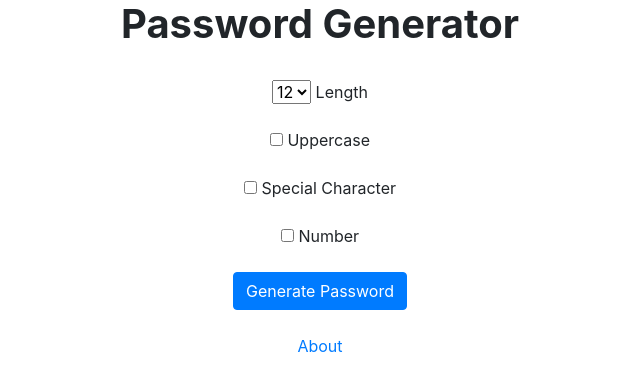
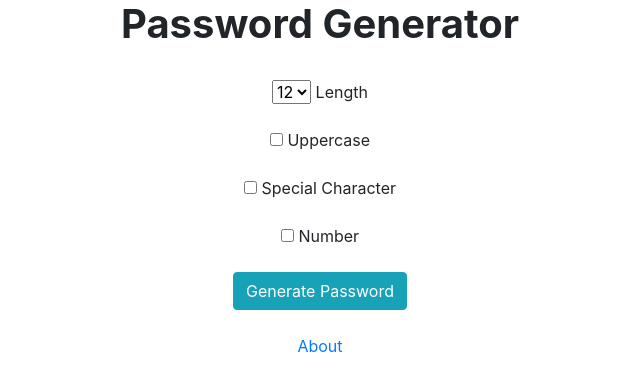
Before and after one commit to vunguyen7797/django3-password-generator-practice, a Django app: page / in a window 1280 px wide. Shown: the top 391 px of the page, without its empty margins (320-960 px from the left). Run offline with Django 3.2, Linux system fonts and the light colour scheme; some libraries are stand-ins or nearby versions.

Commit message:
Change button

```diff
--- a/generator/templates/generator/home.html
+++ b/generator/templates/generator/home.html
@@ -30,7 +30,7 @@
     <input type="checkbox" name="number"> Number</input>
   </br>
   <br>
-  <input type="submit" value="Generate Password" class="btn btn-primary"></input>
+  <input type="submit" value="Generate Password" class="btn btn-info"></input>
 </br>
 
   <br>
```
